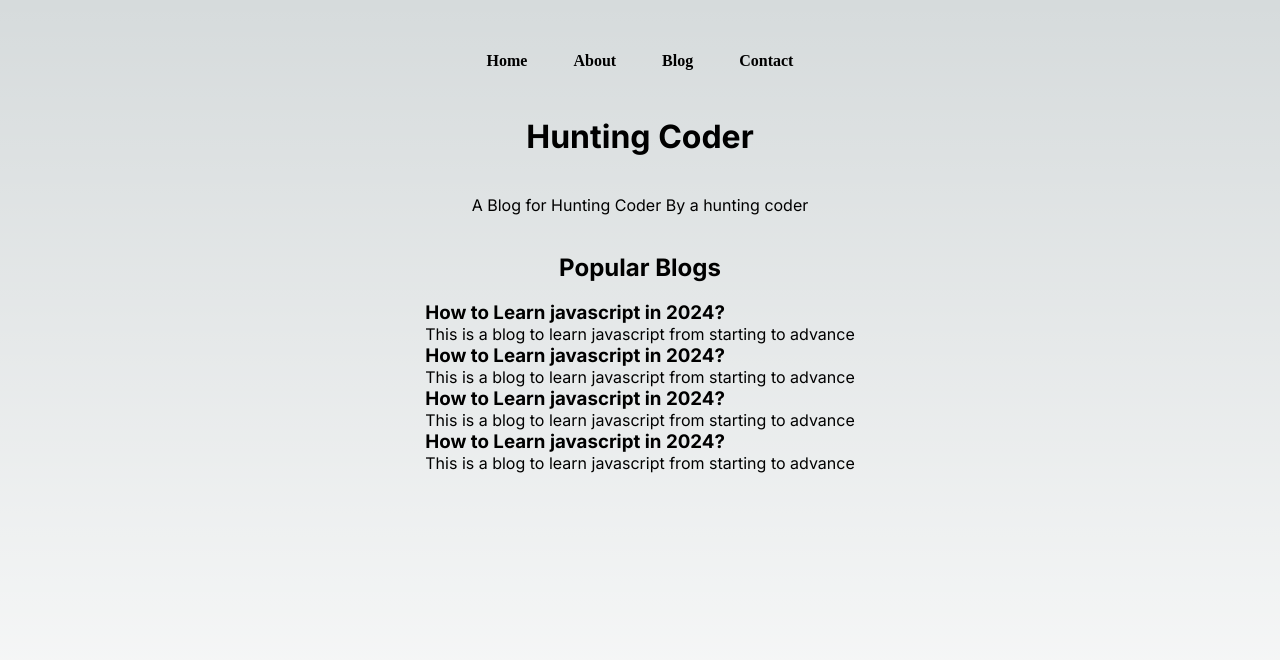
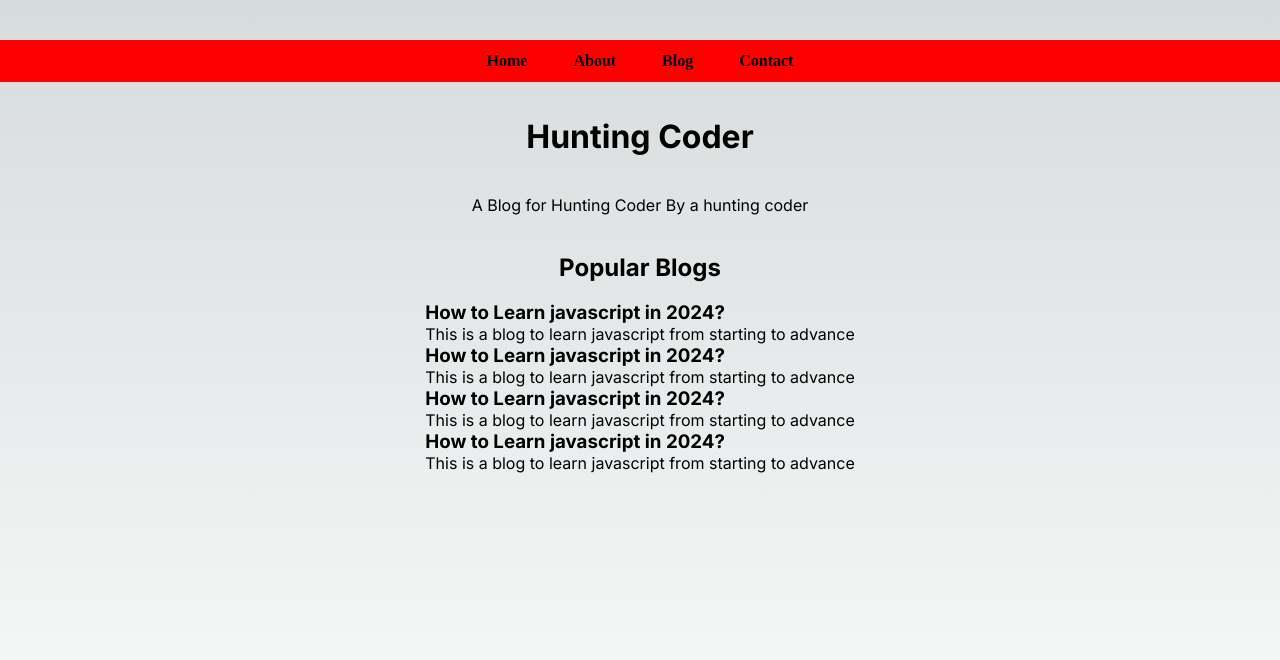
Before and after one commit to Laraib007/Advance-Nextjs, a Next.js app in the folder my-app/: page / in a window 1280 px wide. Shown: the top 660 px of the page. Built offline with nearby package versions, Linux system fonts and the light colour scheme.

Commit message:
creating custom css file

```diff
--- a/my-app/pages/index.js
+++ b/my-app/pages/index.js
@@ -2,6 +2,7 @@ import Head from "next/head";
 import Image from "next/image";
 import { Inter } from "next/font/google";
 import styles from "@/styles/Home.module.css";
+import styles1 from "../styles/Home1.module.css";
 import Script from "next/script";
 import Link from "next/link";
 const inter = Inter({ subsets: ["latin"] });
@@ -15,7 +16,7 @@ export default function Home() {
         <meta name="viewport" content="width=device-width, initial-scale=1" />
         <link rel="icon" href="/favicon.ico" />
       </Head>
-      <nav className={styles.mainNav}>
+      <nav className={`${styles.mainNav} ${styles1.con}`}>
           <ul>
           <Link href=""><li>Home</li></Link>
            <Link href="/about"> <li>About</li></Link>
--- /dev/null
+++ b/my-app/styles/Home1.module.css
@@ -0,0 +1,3 @@
+.con{
+    background-color: red;
+}
```
